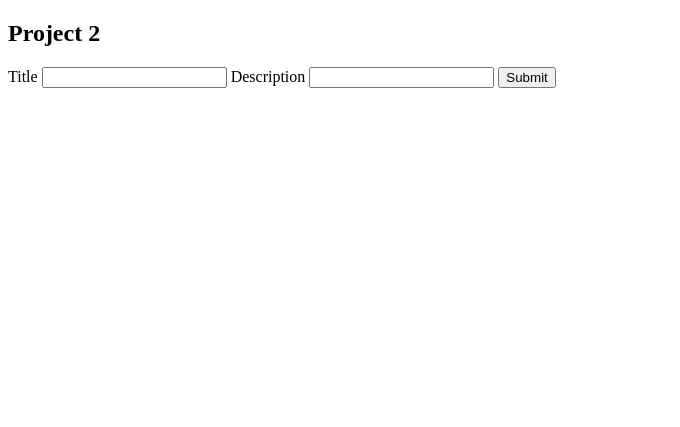
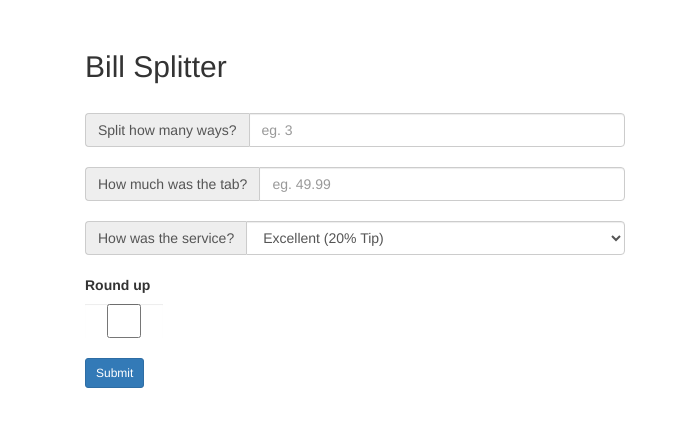
Before and after one commit to tanyaflint/p2, a PHP site: page / in a window 1280 px wide. Shown: the top 427 px of the page, without its empty margins (0-680 px from the left). Run offline with PHP 8.4, Linux system fonts and the light colour scheme.

Commit message:
Added PHP elements for Bill Splitter

```diff
--- a/index.php
+++ b/index.php
@@ -1,24 +1,51 @@
+<?php
+require('logic.php');
+?>
+
 <!DOCTYPE html>
 <html lang='en'>
 <head>
 
     <title>Project 2</title>
-    <neta charset='utf=8'>
 
-        </head>
+    <meta charset='utf=8'>
+    <link rel='stylesheet' href='https://maxcdn.bootstrapcdn.com/bootstrap/3.3.7/css/bootstrap.min.css' integrity='sha384-BVYiiSIFeK1dGmJRAkycuHAHRg32OmUcww7on3RYdg4Va+PmSTsz/K68vbdEjh4u' crossorigin='anonymous'>
+    <link rel='stylesheet' href='main.css'>
+
+</head>
 <body>
-    <h2>Project 2</h2>
-    <form method='GET' action='index.php'>
+<div class='container'>
+    <div class="col-xs-10 col-sm-6">
+    <h2>Bill Splitter</h2>
+    <form method='GET' action='index.php' class='form-horizontal'>
+        <div class="input-group">
+            <span class='input-group-addon' id='basic-addon1'>Split how many ways?</span>
+            <input type='text' class='form-control' name='numberOfWays' placeholder='eg. 3' aria-describedby='basic-addon1'>
+        </div>
 
+        <div class="input-group">
+            <span class='input-group-addon' id='basic-addon2'>How much was the tab?</span>
+            <input type='text' class='form-control' name='total' placeholder='eg. 49.99' aria-describedby='basic-addon2'>
+        </div>
 
-        <label for='title'>Title</label>
-            <input type='text' name='title' value=''>
+        <div class="input-group">
+            <label class="input-group-addon" for="serviceSelect">How was the service? </label>
+            <select name = "service" class="custom-select form-control" id="serviceSelect">
+                <option selected value="20">Excellent (20% Tip)</option>
+                <option value="18">Good (18% Tip)</option>
+                <option value="15">Fair (15% Tip)</option>
+                <option value="10">Bad (10% Tip)</option>
+            </select>
+        </div>
 
-        <label for='description'>Description</label>
-        <input name='description' >
+        <div class="input-group">
+            <label class="form-check-label" for="defaultCheck1">Round up</label>
+            <input name="roundUp" class="form-control form-check-input" type="checkbox" value="" id="defaultCheck1">
+        </div>
 
         <input type='submit' class='btn btn-primary btn-sm'>
-
     </form>
+    </div>
+</div>
 </body>
 </html>
--- a/logic.php
+++ b/logic.php
@@ -1,7 +1,9 @@
 <?php
-/**
- * Created by PhpStorm.
- * User: tflint
- * Date: 2/14/18
- * Time: 9:20 PM
- */
+require('helpers.php');
+
+if (isset($_GET['total'])){
+    $numberOfWays = $_GET['numberOfWays'];
+    $total = $_GET['total'];
+    $service = $_GET['service'];
+    $roundUp = $_GET['roundUp']; #Fix checkbox
+}
--- /dev/null
+++ b/main.css
@@ -0,0 +1,12 @@
+body {
+    padding-top: 30px;
+    padding-bottom: 30px;
+}
+
+h1, h2 {
+    padding-bottom: 20px;
+}
+
+.input-group, .form-check {
+    padding-bottom: 20px;
+}
```
